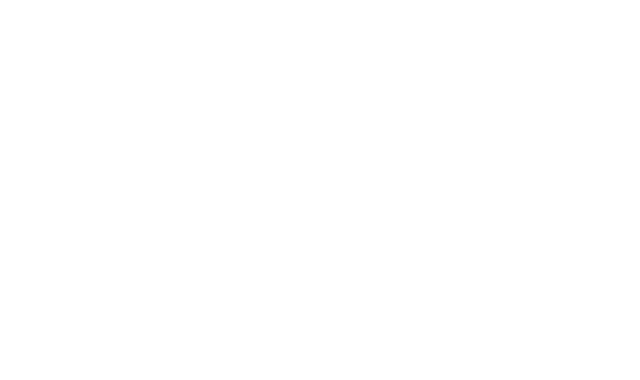
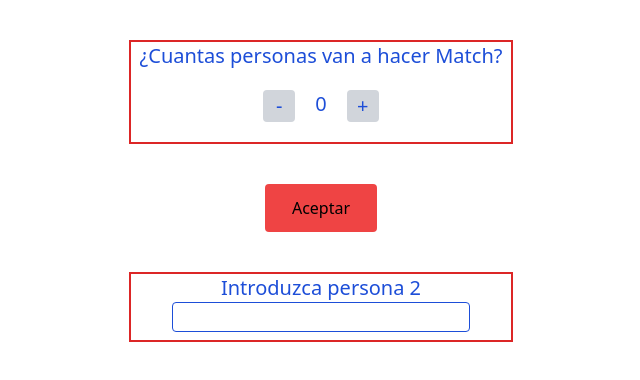
Before and after one commit to cordark81/MatchMaker, a Vue app in the folder project/: page / in a window 1280 px wide. Shown: the top 380 px of the page, without its empty margins (319-959 px from the left). Built offline with nearby package versions, Linux system fonts and the light colour scheme.

Commit message:
fase 1 aprendiendo composition

```diff
--- /dev/null
+++ b/package.json
@@ -0,0 +1,5 @@
+{
+  "dependencies": {
+    "pinia": "^2.0.26"
+  }
+}
--- a/project/src/App.vue
+++ b/project/src/App.vue
@@ -1,13 +1,33 @@
 <template>
-
+  <div>
+    <howPerson @numberPerson=updatePerson />
+    <div class="flex flex-col items-center mt-10">
+      <button @click="" class=" bg-red-500 w-28 h-12 rounded">Aceptar</button>
+      <div class="flex " v-show="true">
+        <introducePerson :number="2" @enterPerson="aceptPerson"/>
+      </div>
+    </div>
+  </div>
 </template>
 
-<script>
-  export default {
+<script setup>
+import { ref } from 'vue';
+import howPerson from './components/howPerson.vue';
+import introducePerson from "./components/introducePerson.vue";
 
-  }
+let numberPerson = ref();
+let Person = ref([]);
+
+const aceptPerson = (name) =>{
+  Person.value.push(name);
+};
+
+const updatePerson = (number) => { numberPerson.value = number };
+
+
+
+
+
+
+
 </script>
-
-<style lang="scss" scoped>
-
-</style>
--- /dev/null
+++ b/project/src/components/countPerson.vue
@@ -0,0 +1,35 @@
+<template>
+    <div class="flex flex-row my-5 ">
+        <button @click="countLess" class="mr-5 bg-gray-300 w-8 h-8 rounded">-</button>
+        <h1>{{ count }}</h1>
+        <button @click="countPlus" class="ml-5 bg-gray-300 w-8 h-8 rounded">+</button>
+    </div>
+</template>
+
+<script setup>
+import { ref, watch} from 'vue';
+
+const count = ref(0);
+
+const countPlus  = ()=>{
+    count.value != 20 ? count.value += 2:count.value=count.value;
+};
+
+const countLess  = ()=>{
+    count.value != 0 ? count.value -= 2:count.value=count.value;
+};
+
+const emits = defineEmits(['numberPerson'])
+
+watch(count,(nv,av)=>{
+
+    emits("numberPerson",nv);
+
+});
+
+
+</script>
+
+<style lang="scss" scoped>
+
+</style>
--- /dev/null
+++ b/project/src/components/howPerson.vue
@@ -0,0 +1,28 @@
+<template>
+    <div class="flex justify-center mt-10">
+        <div class="border-2 border-red-600 flex flex-col text-center w-96">
+            <div class="flex flex-col text-xl text-blue-700 items-center">
+                <label for="name">¿Cuantas personas van a hacer Match?</label>
+                <countPerson @numberPerson=toUp />
+            </div>
+        </div>
+    </div>
+</template>
+
+<script setup>
+
+import countPerson from './countPerson.vue';
+
+
+const emits = defineEmits(['numberPerson'])
+
+const toUp = (emit) => {
+
+    emits("numberPerson",emit);
+}
+
+
+
+
+
+</script>
--- /dev/null
+++ b/project/src/components/introducePerson.vue
@@ -0,0 +1,34 @@
+<template>
+        <div class="flex justify-center mt-10">
+        <div class="border-2 border-red-600 flex flex-col text-center w-96">
+            <div class="flex flex-col text-xl text-blue-700 items-center">
+                <label for="name">Introduzca persona {{number}}</label>
+                <input v-model="enter" @keyup.enter="enterPerson" type="text" name="name" class="rounded border mb-2 border-blue-700">
+            </div>
+        </div>
+    </div>
+</template>
+
+<script setup>
+import { ref } from 'vue';
+
+const props = defineProps({
+	number: {
+		type: Number,
+	},
+})
+
+let enter = ref();
+
+const emits = defineEmits(['enterPerson'])
+
+const enterPerson = () => {
+
+    emits("enterPerson",enter.value);
+}
+
+</script>
+
+<style lang="scss" scoped>
+
+</style>
```
Also changed, not shown: 1 other file (tests, documents, lock files or other folders).
